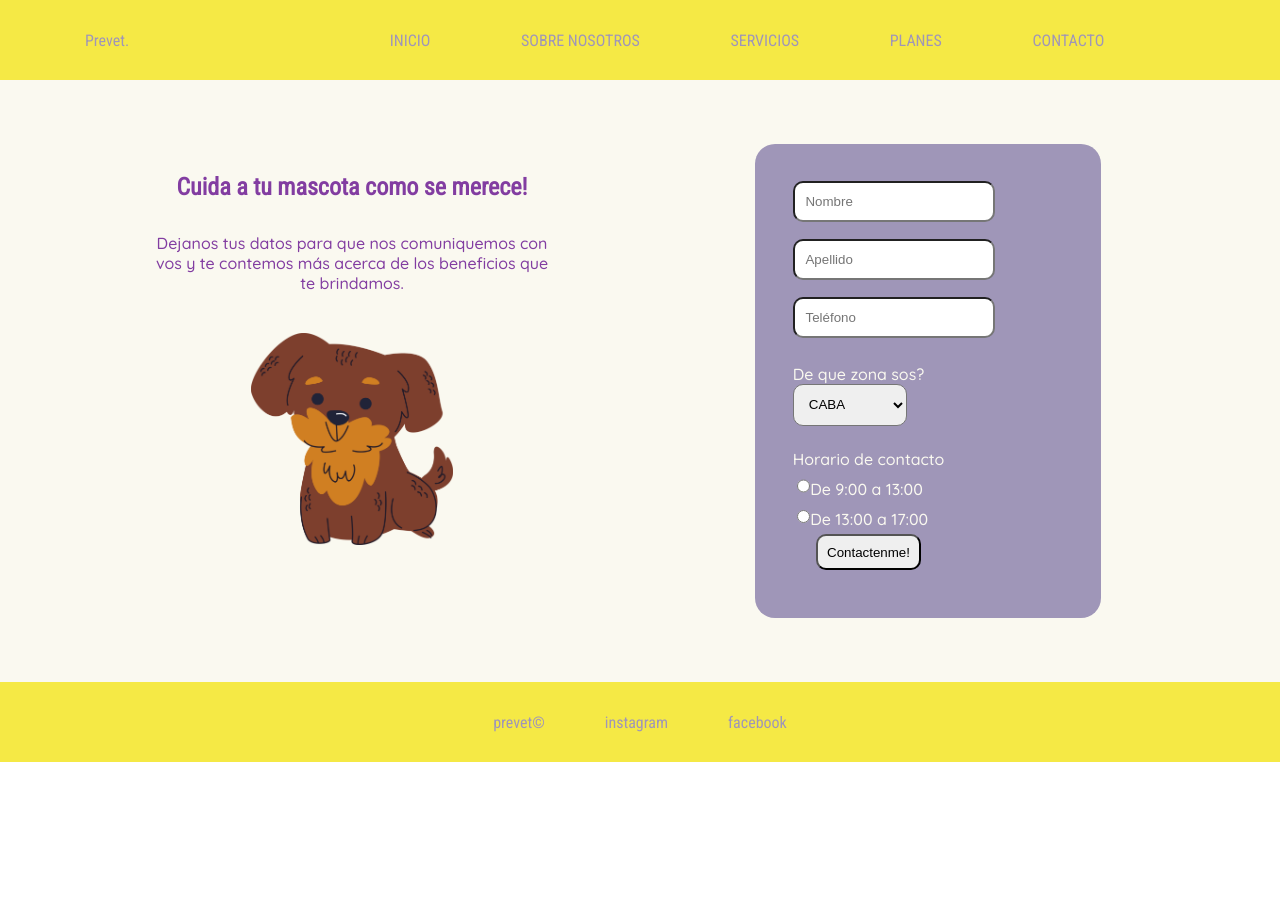
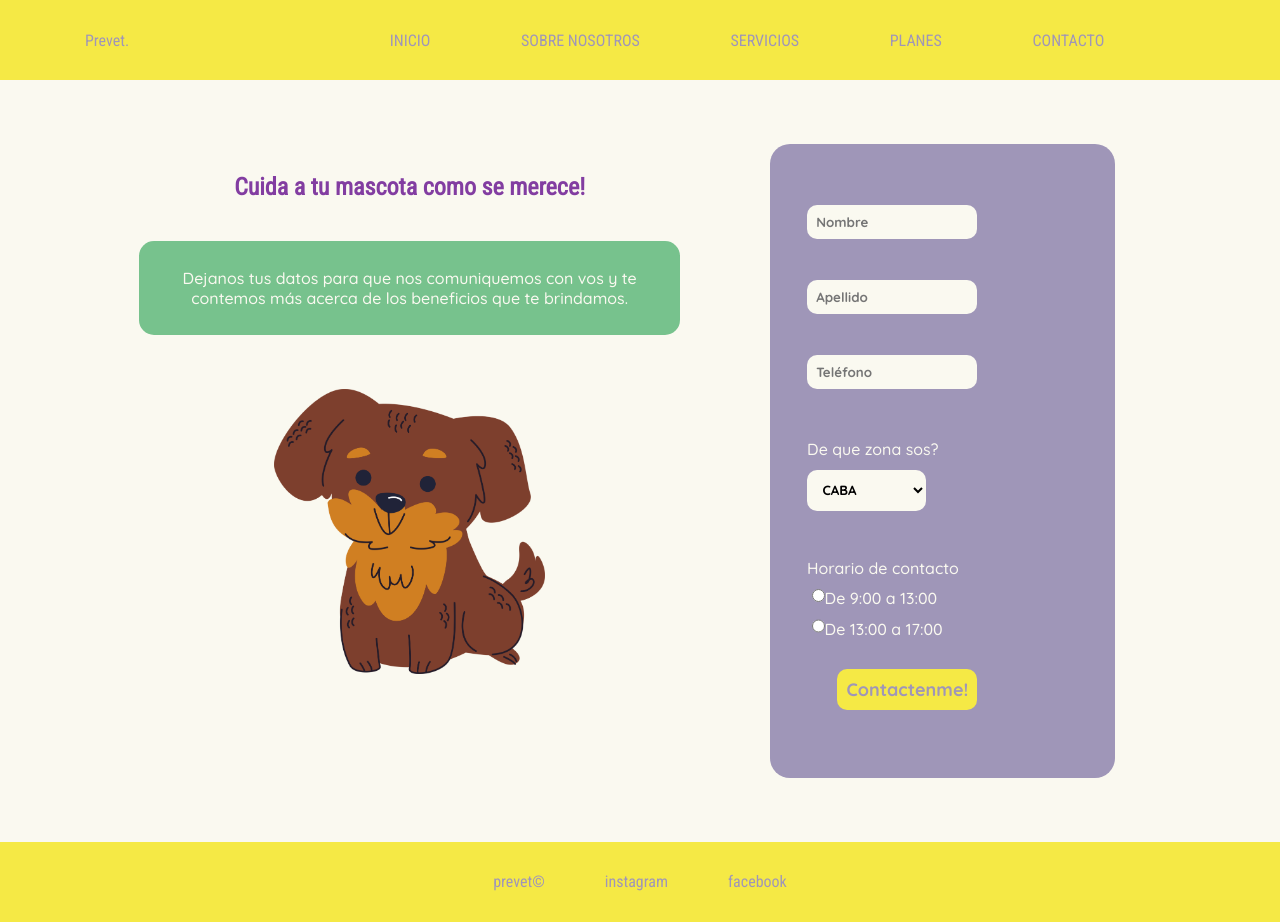
Before and after one commit to julietasalazar/PFSalazar, a plain HTML site: page pages/contacto.html in a window 1280 px wide. Before the commit the page ends 800 px from the top, so only its background shows below. Drawn offline with Linux system fonts and the light colour scheme.

Commit message:
acomode medias querys

```diff
--- a/pages/contacto.html
+++ b/pages/contacto.html
@@ -32,9 +32,11 @@
     <section class="formulario-grid">
       <div class="contenido__div texto">
         <h1>Cuida a tu mascota como se merece!</h1>
-        <p>Dejanos tus datos para que nos comuniquemos con vos y te contemos más acerca de los beneficios que te
-          brindamos.</p>
+        <div>
+          <p>Dejanos tus datos para que nos comuniquemos con vos y te contemos más acerca de los beneficios que te
+            brindamos.</p>
           <img src="../recursos/imagenes/perritomarron.png" alt="perrito-marron">
+        </div>
       </div>
       <div class="contenido__div formulario">
         <form action="#" method="get"></form>
--- a/scss/secciones-scss/_contacto.scss
+++ b/scss/secciones-scss/_contacto.scss
@@ -20,16 +20,39 @@
 
         div {
             margin: 3%;
+
+            .boton {
+                margin: 20%;
+
+                input {
+                    font-weight: bold;
+                    padding: 10%;
+                    background-color: $principal;
+                    color: $sexto;
+                    font-size: large;
+                    border-style: none;
+                }
+            }
         }
 
         input {
             padding: 6%;
             border-radius: 10px;
+            font-family: $general;
+            background-color: $quinto;
+            border-style: none;
+            font-weight: bold;
         }
 
         select {
+            margin-top: 5%;
             padding: 5%;
             border-radius: 10px;
+            font-family: $general;
+            background-color: $quinto;
+            border-style: none;
+            color: black;
+            font-weight: bold;
         }
 
         &--flex {
@@ -54,18 +77,53 @@
 }
 
 .texto {
-    width: 70%;
+    width: 100%;
+    padding-left: 25%;
     grid-area: texto;
+
+    p {
+        background-color: $tercero;
+        padding: 5%;
+        border-radius: 15px;
+        color: $quinto;
+    }
 }
 
 .formulario {
     display: flex;
-    grid-area: formulario;
     flex-direction: column;
     align-items: flex-start;
+    justify-content: space-between;
+    margin-left: 5%;
     grid-area: formulario;
     background-color: $sexto;
     border-radius: 20px;
     width: 50%;
     color: $quinto;
 }
+
+//Media querys
+
+@media (max-width: 375px) {
+    .formulario-grid {
+        display: contents;
+    }
+
+    .formulario {
+        width: 60%;
+        margin-bottom: 10%;
+    }
+
+    .texto {
+
+        width: 90%;
+        padding-left: 8%;
+
+        div {
+            display: flex;
+            flex-direction: row-reverse;
+            padding-left: 5%;
+        }
+    }
+
+}
--- a/scss/secciones-scss/_header.scss
+++ b/scss/secciones-scss/_header.scss
@@ -35,6 +35,8 @@
         @include estilo($principal, $segundo, 100%);
         flex-direction: column;
         height: 15vh;
+        display: flex;
+        justify-content: space-evenly;
 
         p a {
             font-size: xx-large;
@@ -47,7 +49,7 @@
         }
     }
 
-       nav {
+    nav {
         width: 85%;
         font-size: x-small;
     }
--- a/scss/secciones-scss/_index.scss
+++ b/scss/secciones-scss/_index.scss
@@ -1,4 +1,9 @@
 .contenido {
+
+    h1{
+        font-weight: bold;
+    }
+
     &__imagen-index {
         width: 85%;
         padding-left: 4%;
@@ -71,6 +76,7 @@
 }
 
 .imagen-index {
+    width: 90%;
     grid-area: imagen-index;
 }
 
@@ -94,7 +100,7 @@
 
 //Mobile last
 
-@media (max-width: 375px) {
+@media (max-width: 450px) {
 .contenido {
 
 
--- a/scss/secciones-scss/_planes.scss
+++ b/scss/secciones-scss/_planes.scss
@@ -63,6 +63,7 @@
     padding: 5%;
     height: fit-content;
     grid-area: texto-planes;
+    font-size: x-large;
 }
 
 
@@ -125,6 +126,8 @@
         padding: 5%;
         height: fit-content;
         margin: auto;
+        font-size: medium;
+
     }
 
 }
--- a/scss/secciones-scss/_servicios.scss
+++ b/scss/secciones-scss/_servicios.scss
@@ -72,6 +72,7 @@
         display: flex;
         flex-direction: column;
         justify-content: center;
+        padding-right: 3%;
 
     }
 
--- a/scss/secciones-scss/_sobre-nosotros.scss
+++ b/scss/secciones-scss/_sobre-nosotros.scss
@@ -25,6 +25,8 @@
         justify-content: space-around;
 
         h3 {
+            font-family: $titulos;
+            font-size: x-large;
             color: $quinto;
             padding-bottom: 7%;
         }
@@ -50,7 +52,7 @@
             }
 
             p {
-                width: 60%;
+                width: 80%;
                 padding-bottom: 4%;
                 margin: auto;
                 text-align: left;
```
Also changed, not shown: pages/sobre-nosotros.html (+1 -1 lines), scss/secciones-scss/_typo.scss (+7 -0 lines), scss/main.css, 3 other files. Lines whose indentation alone changed are shown as unchanged.
